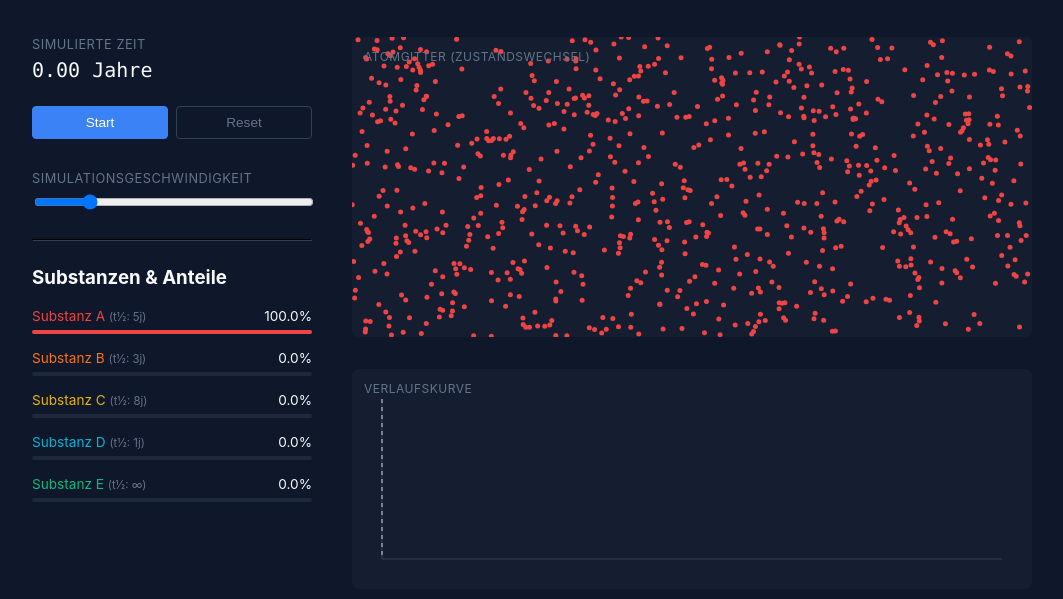
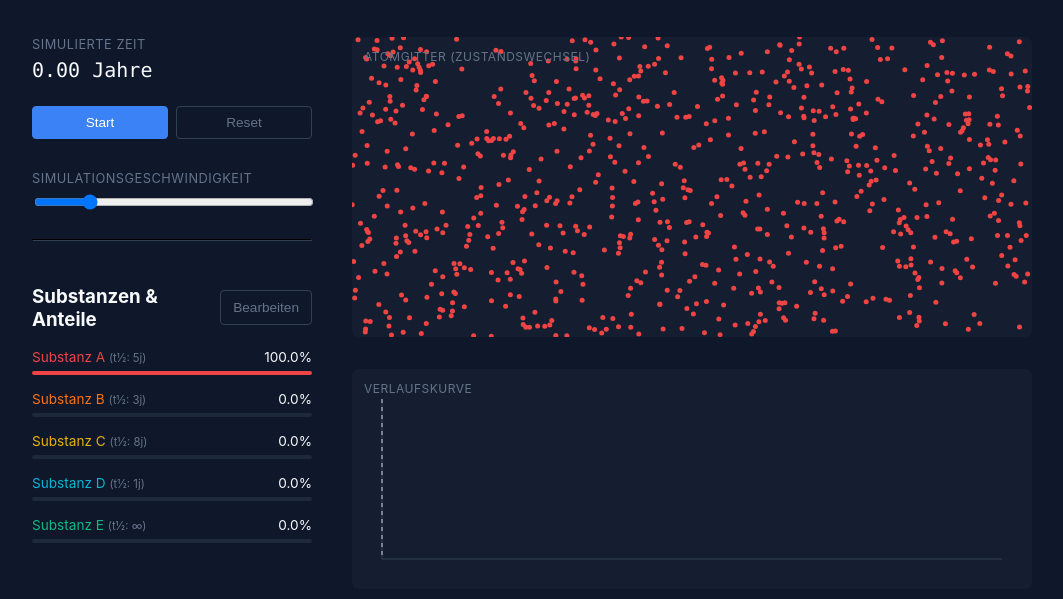
Before and after one commit to FelixderAndere/Radioactive-Decay-Visualisation-, a plain HTML site: page webapp/index.html in a window 1280 px wide. Shown: the part 97-696 px from the top of the page, without its empty margins (108-1171 px from the left). Drawn offline with Linux system fonts and the light colour scheme.

Commit message:
edit Button

```diff
--- a/webapp/index.html
+++ b/webapp/index.html
@@ -32,9 +32,16 @@
 
             <hr style="border-color: #334155; margin: 25px 0;">
 
-            <h3>Substanzen & Anteile</h3>
-            <div id="stats-container">
+            <div class="substances">
+                <div style="display: flex; align-items: center;">
+                    <h3>Substanzen & Anteile</h3>
+                    <button id="btn-edit" style="height: 34.5px; margin-left: 5px;">Bearbeiten</button>
                 </div>
+                <div id="stats-container"></div>
+            </div>
+
+
+
         </div>
 
         <div class="visualization-area">
--- a/webapp/script.js
+++ b/webapp/script.js
@@ -26,6 +26,7 @@ const maxTime = 30; // Maximale Jahre auf dem Chart
 // UI Elemente
 const btnPlay = document.getElementById('btn-play');
 const btnReset = document.getElementById('btn-reset');
+const btnEdit = document.getElementById('btn-edit');
 const speedSlider = document.getElementById('speed-slider');
 const yearsVal = document.getElementById('years-val');
 const statsContainer = document.getElementById('stats-container');
```
